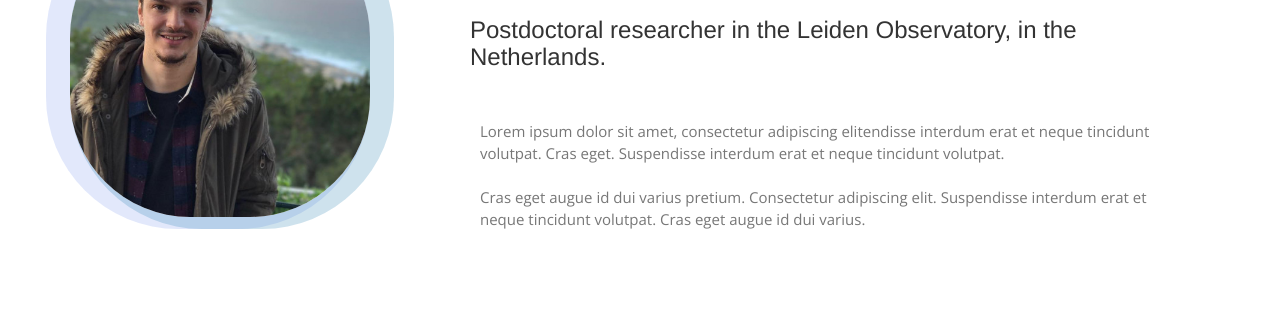
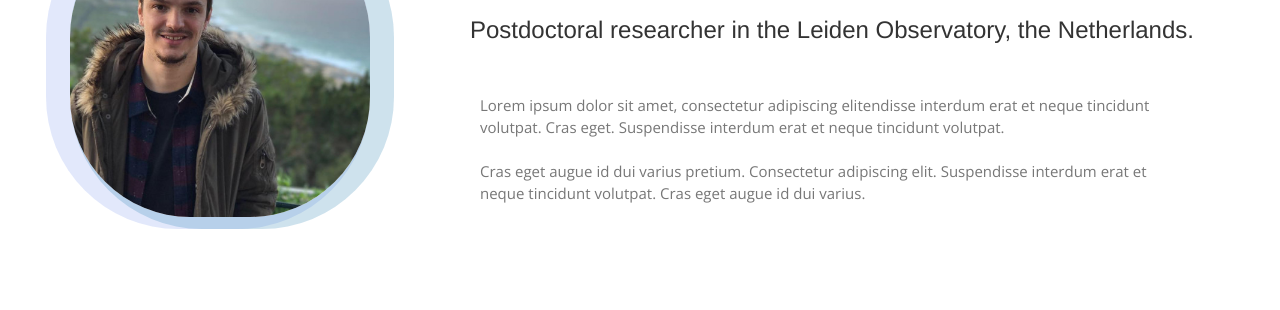
Before and after one commit to alfredcas/alfredcas.github.io, a plain HTML site: page index.html in a window 1280 px wide. Shown: the part 723-1033 px from the top of the page. After the commit the page ends 1007 px from the top, so only its background shows below. Drawn offline with nearby package versions, Linux system fonts and the light colour scheme.

Commit message:
update website

```diff
--- a/index.html
+++ b/index.html
@@ -94,7 +94,7 @@
       <div class="col-md-8 tileBox">
         <div class="txtHead">
           <h2>Hello, I am Alfred Castro-Ginard...</h2>
-          <h3> Postdoctoral researcher in the Leiden Observatory, in the Netherlands.</h3>
+          <h3> Postdoctoral researcher in the Leiden Observatory, the Netherlands.</h3>
         </div>
         <p>Lorem ipsum dolor sit amet, consectetur adipiscing elitendisse interdum erat et neque tincidunt volutpat. Cras eget. Suspendisse interdum erat et neque tincidunt volutpat. <br/>
           <br/>
```
